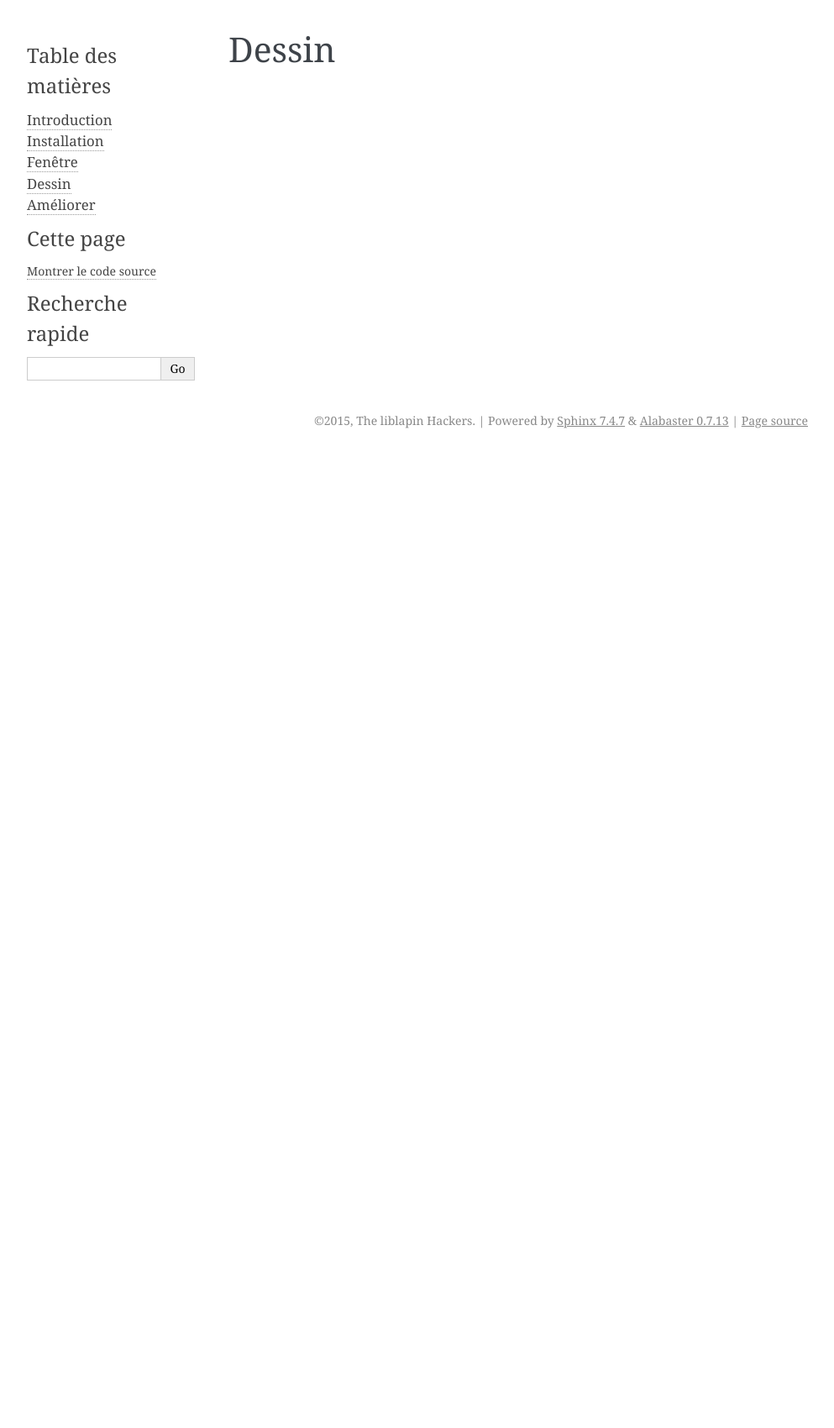
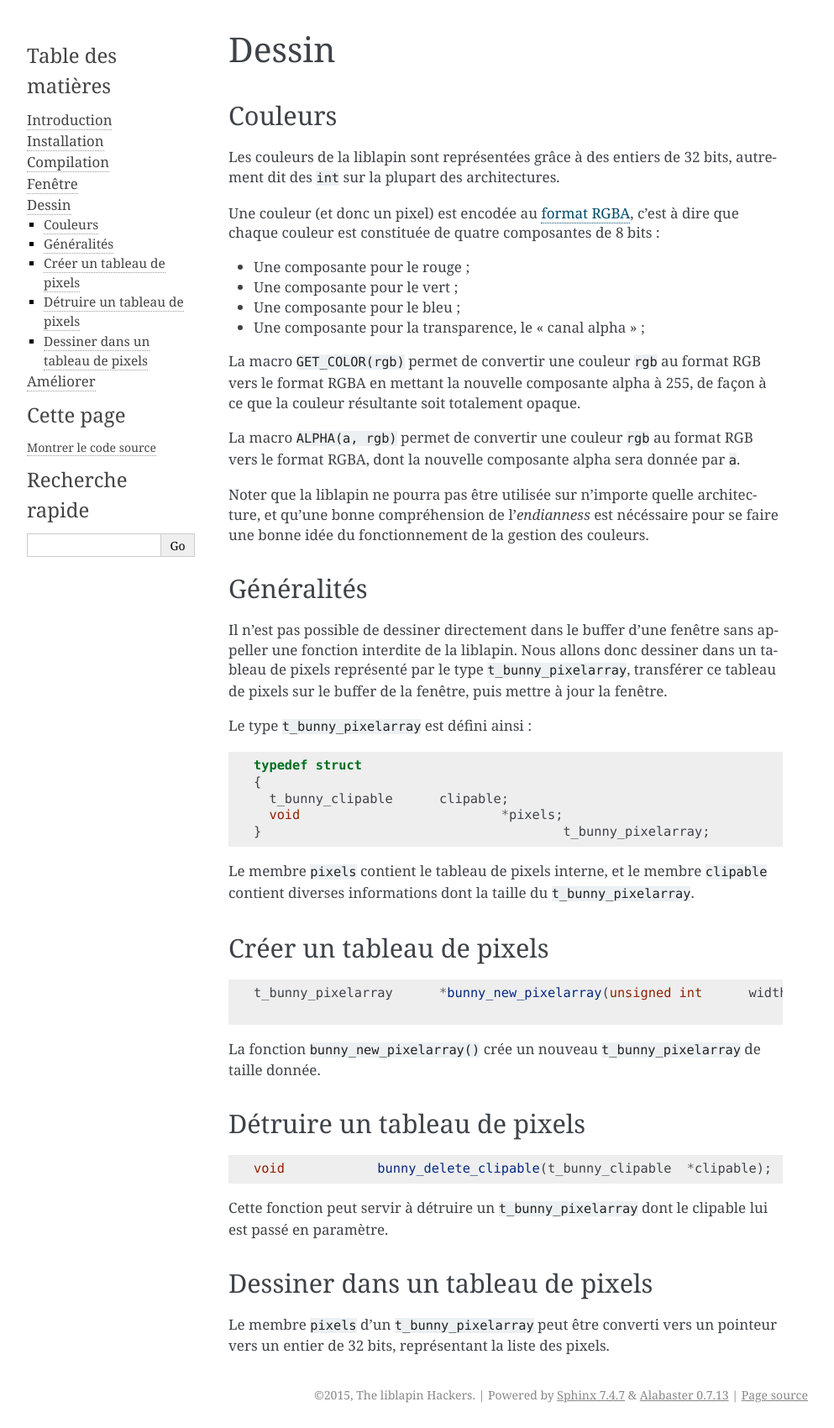
Before and after one commit to motet-a/liblapin-tutorial, a Sphinx documentation site: the page built from source/drawing.md, in a window 1280 px wide. Shown: the whole page at 84% size, without its empty margins (148-1141 px from the left). Built offline with Sphinx 7.4.7, drawn with Linux system fonts in a browser that asks for light colours; before the commit the page ends 900 px from its top, so only the background shows below that.

Commit message:
Added text in drawing.md

````diff
--- /dev/null
+++ b/source/build.md
@@ -0,0 +1,2 @@
+
+# Compilation #
--- a/source/drawing.md
+++ b/source/drawing.md
@@ -1 +1,75 @@
 # Dessin #
+
+## Couleurs ##
+
+Les couleurs de la liblapin sont représentées grâce à des entiers de 32
+bits, autrement dit des `int` sur la plupart des architectures.
+
+Une couleur (et donc un pixel) est encodée au [format RGBA][],
+c’est à dire que chaque couleur est constituée de quatre
+composantes de 8 bits :
+  - Une composante pour le rouge ;
+  - Une composante pour le vert ;
+  - Une composante pour le bleu ;
+  - Une composante pour la transparence, le « canal alpha » ;
+
+La macro `GET_COLOR(rgb)` permet de convertir une couleur `rgb` au format
+RGB vers le format RGBA en mettant la nouvelle composante alpha à 255,
+de façon à ce que la couleur résultante soit totalement opaque.
+
+La macro `ALPHA(a, rgb)` permet de convertir une couleur `rgb` au format
+RGB vers le format RGBA, dont la nouvelle composante alpha sera donnée
+par `a`.
+
+Noter que la liblapin ne pourra pas être utilisée sur n’importe quelle
+architecture, et qu’une bonne compréhension de l’*endianness* est nécéssaire
+pour se faire une bonne idée du fonctionnement de la gestion des couleurs.
+
+## Généralités ##
+
+Il n’est pas possible de dessiner directement dans le buffer
+d’une fenêtre sans appeller une fonction interdite de la liblapin.
+Nous allons donc dessiner dans un tableau de pixels représenté
+par le type `t_bunny_pixelarray`, transférer ce tableau de pixels
+sur le buffer de la fenêtre, puis mettre à jour la fenêtre.
+
+Le type `t_bunny_pixelarray` est défini ainsi :
+
+```c
+typedef struct
+{
+  t_bunny_clipable	clipable;
+  void				*pixels;
+}					t_bunny_pixelarray;
+```
+
+Le membre `pixels` contient le tableau de pixels interne,
+et le membre `clipable` contient diverses informations dont la taille du
+`t_bunny_pixelarray`.
+
+## Créer un tableau de pixels ##
+
+```c
+t_bunny_pixelarray	*bunny_new_pixelarray(unsigned int	width,
+										  unsigned int	height);
+```
+
+La fonction `bunny_new_pixelarray()` crée un nouveau `t_bunny_pixelarray`
+de taille donnée.
+
+## Détruire un tableau de pixels ##
+
+```c
+void		bunny_delete_clipable(t_bunny_clipable	*clipable);
+```
+
+Cette fonction peut servir à détruire un `t_bunny_pixelarray` dont le clipable
+lui est passé en paramètre.
+
+## Dessiner dans un tableau de pixels ##
+
+Le membre `pixels` d’un `t_bunny_pixelarray` peut être converti vers un
+pointeur vers un entier de 32 bits, représentant la liste des pixels.
+
+
+[format RGBA]: https://en.wikipedia.org/wiki/RGBA_color_space
--- a/source/index.rst
+++ b/source/index.rst
@@ -11,6 +11,7 @@ liblapin
 
    intro
    install
+   build
    window
    drawing
    extend
````
